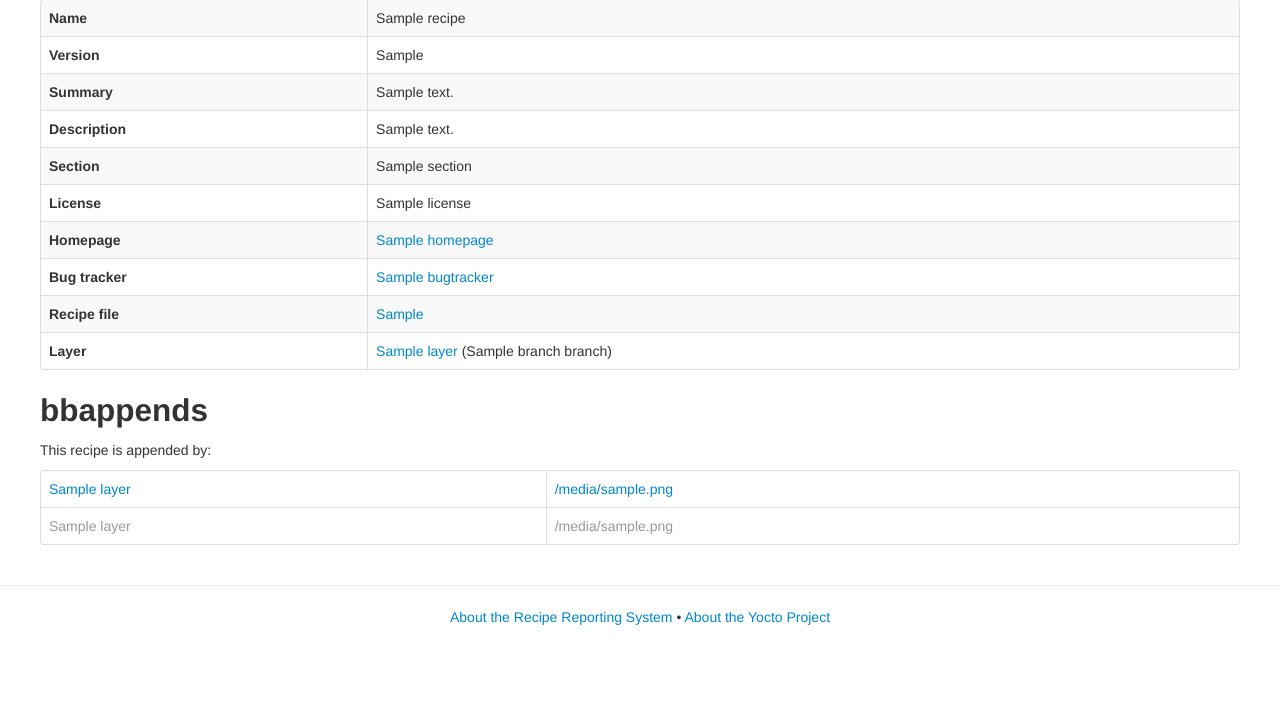
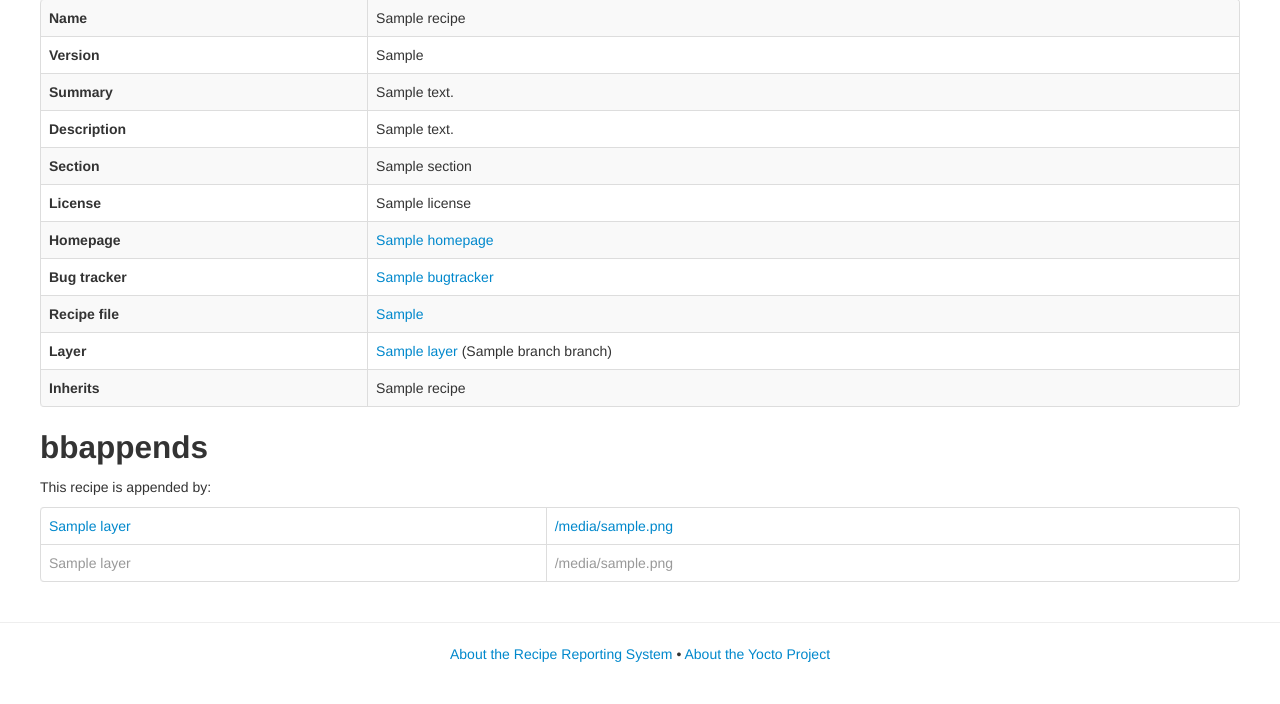
Before and after one commit to yoctoproject/layerindex-web, a Django app: template templates/layerindex/recipedetail.html in a window 1280 px wide. Shown: the part 232-936 px from the top of the page. Before the commit the page ends 857 px from the top, so only its background shows below. Run offline with Django 3.2, Linux system fonts and the light colour scheme; the template is opened without the code that fills it: most values are stand-ins (such as "Sample title", 1, 10 or a date in 2020); parts of the project's set-up code (start-up, migrations or seed data) failed here and were passed over; some libraries are stand-ins or nearby versions.

Commit message:
Support for recipe inherits field
To identify image recipes and provide inheritance data for recipes, an
inherits field was added to the recipe model, and then populated using
refactored data from __inherit_cache. Finally the field was also added
to page templates, along with style changes proposed in attachment, and
an additional style change to display the inherits field as a list in
detailed view. The field skips globally inherited data as proposed.

[YOCTO #7575]

Signed-off-by: Alex Franco <alejandro.franco@linux.intel.com>
Signed-off-by: Aníbal Limón <anibal.limon@linux.intel.com>
Signed-off-by: Paul Eggleton <paul.eggleton@linux.intel.com>

```diff
--- a/layerindex/models.py
+++ b/layerindex/models.py
@@ -244,6 +244,7 @@ class Recipe(models.Model):
     bbclassextend = models.CharField(max_length=255, blank=True)
     src_uri = models.CharField(max_length=255, blank=True)
     depends = models.TextField(blank=True)
+    inherits = models.CharField(max_length=255, blank=True)
 
     updated = models.DateTimeField(auto_now = True)
 
--- a/layerindex/static/css/additional.css
+++ b/layerindex/static/css/additional.css
@@ -200,3 +200,14 @@ padding: 8px;
 .buttonblock-btn {
     margin-left: 8px;
 }
+.icon-hdd {
+    margin-left: 6px;
+}
+
+.icon-hdd:hover {
+    cursor: pointer;
+}
+
+ul.unstyled {
+    margin-bottom: 0;
+}
--- a/layerindex/update.py
+++ b/layerindex/update.py
@@ -65,6 +65,10 @@ def update_recipe_file(data, path, recipe, layerdir_start, repodir):
         recipe.bugtracker = envdata.getVar("BUGTRACKER", True) or ""
         recipe.provides = envdata.getVar("PROVIDES", True) or ""
         recipe.bbclassextend = envdata.getVar("BBCLASSEXTEND", True) or ""
+        # Handle recipe inherits for this recipe
+        gr = set(data.getVar("__inherit_cache", True) or [])
+        lr = set(envdata.getVar("__inherit_cache", True) or [])
+        recipe.inherits = ' '.join(sorted({split_recipe_fn(r)[0] for r in lr if r not in gr}))
         recipe.save()
 
         # Get file dependencies within this layer
--- a/templates/layerindex/detail.html
+++ b/templates/layerindex/detail.html
@@ -198,7 +198,7 @@
                         <tbody>
                             {% for recipe in layerbranch.sorted_recipes %}
                                 <tr>
-                                    <td><a href="{% url recipe recipe.id %}">{{ recipe.name }}</a></td>
+                                    <td><a href="{% url recipe recipe.id %}">{{ recipe.name }}</a>{% if 'image' in recipe.inherits.split %}<i class="icon-hdd"></i>{% endif %}</td>
                                     <td>{{ recipe.pv }}</td>
                                     <td class="span8">{{ recipe.short_desc }}</td>
                                 </tr>
@@ -321,6 +321,8 @@
                     e.preventDefault();
                     $(this).tab('show');
                 })
+
+                $('.icon-hdd').tooltip({title:"Inherits image"});
             });
         });
     </script>
--- a/templates/layerindex/recipedetail.html
+++ b/templates/layerindex/recipedetail.html
@@ -83,6 +83,18 @@
                             <th>Layer</th>
                             <td><a href="{% url layer_item recipe.layerbranch.branch.name recipe.layerbranch.layer.name %}">{{ recipe.layerbranch.layer.name }}</a> ({{ recipe.layerbranch.branch.name}} branch)</td>
                         </tr>
+                        <tr>
+                            <th>Inherits</th>
+                            <td>
+                                {% if recipe.inherits %}
+                                    <ul class="unstyled">
+                                        {% for recipe in recipe.inherits.split %}
+                                            <li>{{ recipe }}</li>
+                                        {% endfor %}
+                                    </ul>
+                                {% endif %}
+                            </td>
+                        </tr>
                     </tbody>
                 </table>
 
--- a/templates/layerindex/recipes.html
+++ b/templates/layerindex/recipes.html
@@ -52,7 +52,7 @@
                     <tbody>
                         {% for recipe in recipe_list %}
                             <tr {% if recipe.preferred_count > 0 %}class="muted"{% endif %}>
-                                <td><a href="{% url recipe recipe.id %}">{{ recipe.name }}</a></td>
+                                <td><a href="{% url recipe recipe.id %}">{{ recipe.name }}</a>{% if 'image' in recipe.inherits.split %}<i class="icon-hdd"></i>{% endif %}</td>
                                 <td>{{ recipe.pv }}</td>
                                 <td>{{ recipe.short_desc }}</td>
                                 <td><a href="{% url layer_item url_branch recipe.layerbranch.layer.name %}">{{ recipe.layerbranch.layer.name }}</a></td>
@@ -82,6 +82,8 @@
         firstfield = $("#filter-form input:text").first()
         if( ! firstfield.val() )
             firstfield.focus()
+
+        $('.icon-hdd').tooltip({title:"Inherits image"});
     });
 </script>
 {% endblock %}
```
